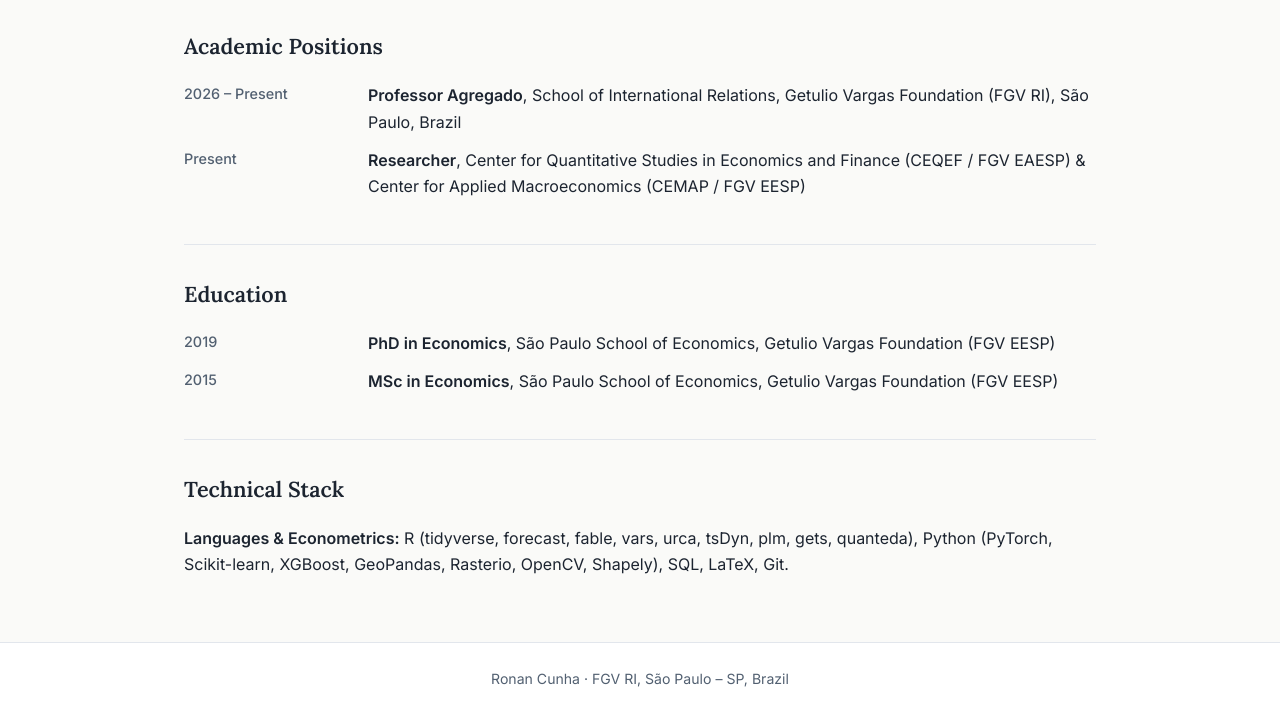
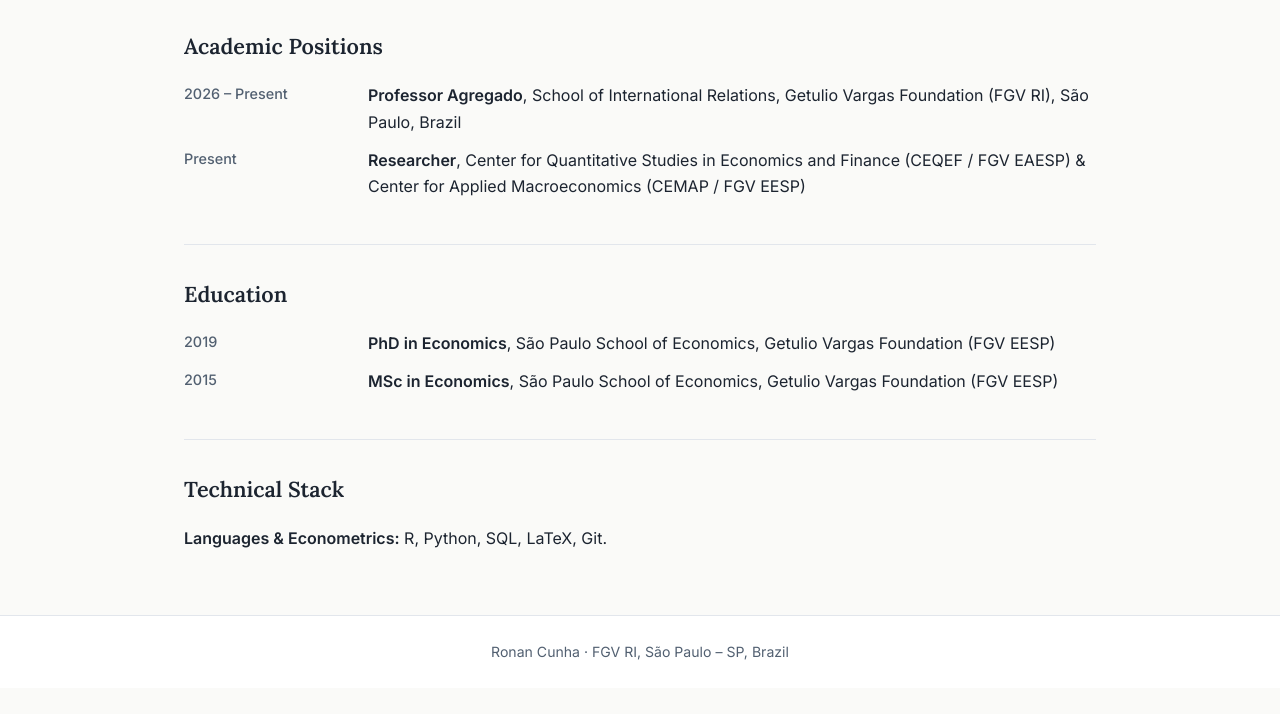
Before and after one commit to ronan-cunha/ronan-cunha.github.io, a plain HTML site: page cv.html in a window 1280 px wide. Shown: the part 228-942 px from the top of the page. After the commit the page ends 916 px from the top, so only its background shows below. Drawn offline with Linux system fonts and the light colour scheme.

Commit message:
Update cv.html

```diff
--- a/cv.html
+++ b/cv.html
@@ -52,7 +52,7 @@
 
     <section class="section-block">
       <h2>Technical Stack</h2>
-      <p><strong>Languages &amp; Econometrics:</strong> R (tidyverse, forecast, fable, vars, urca, tsDyn, plm, gets, quanteda), Python (PyTorch, Scikit-learn, XGBoost, GeoPandas, Rasterio, OpenCV, Shapely), SQL, LaTeX, Git.</p>
+      <p><strong>Languages &amp; Econometrics:</strong> R, Python, SQL, LaTeX, Git.</p>
     </section>
   </main>
 
```
